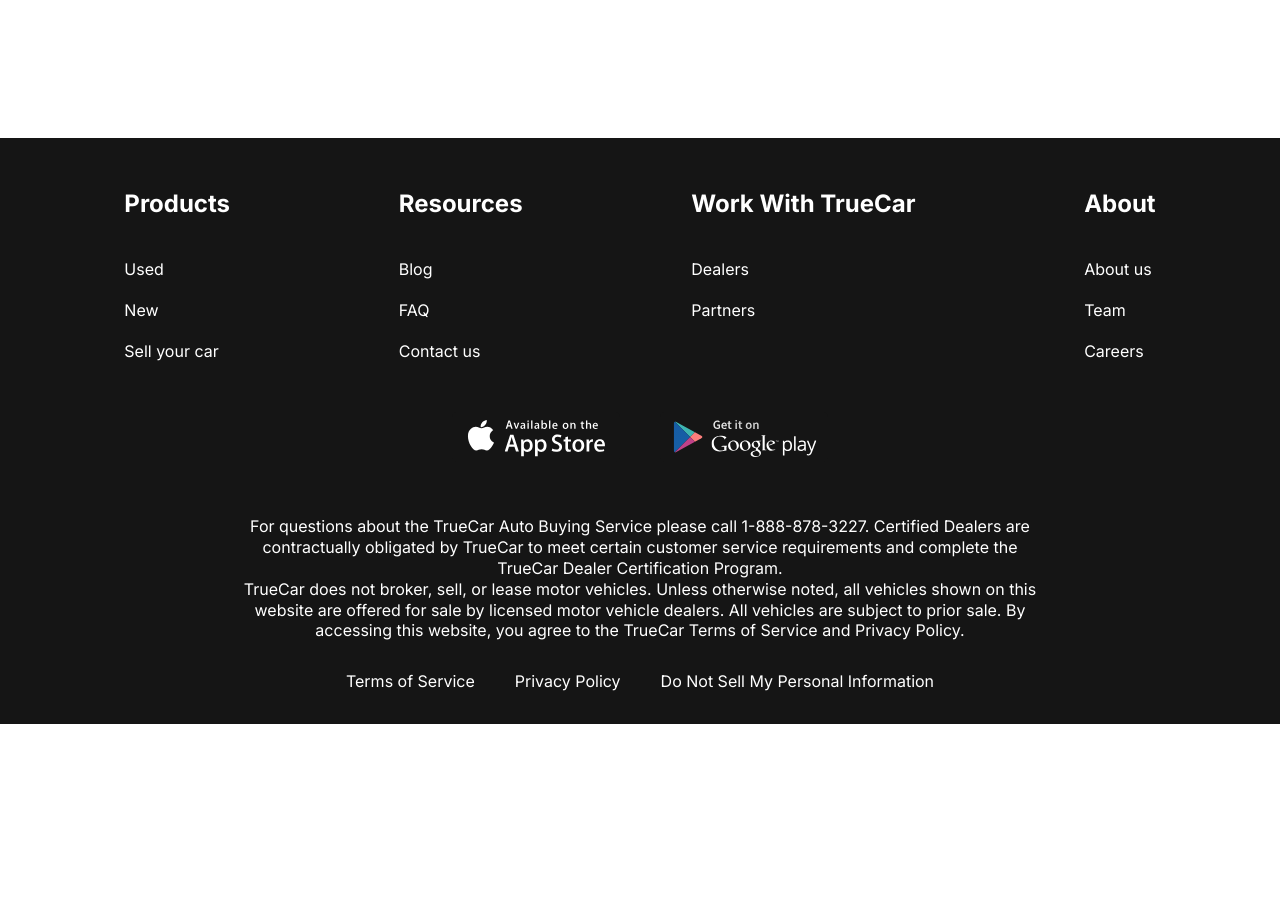
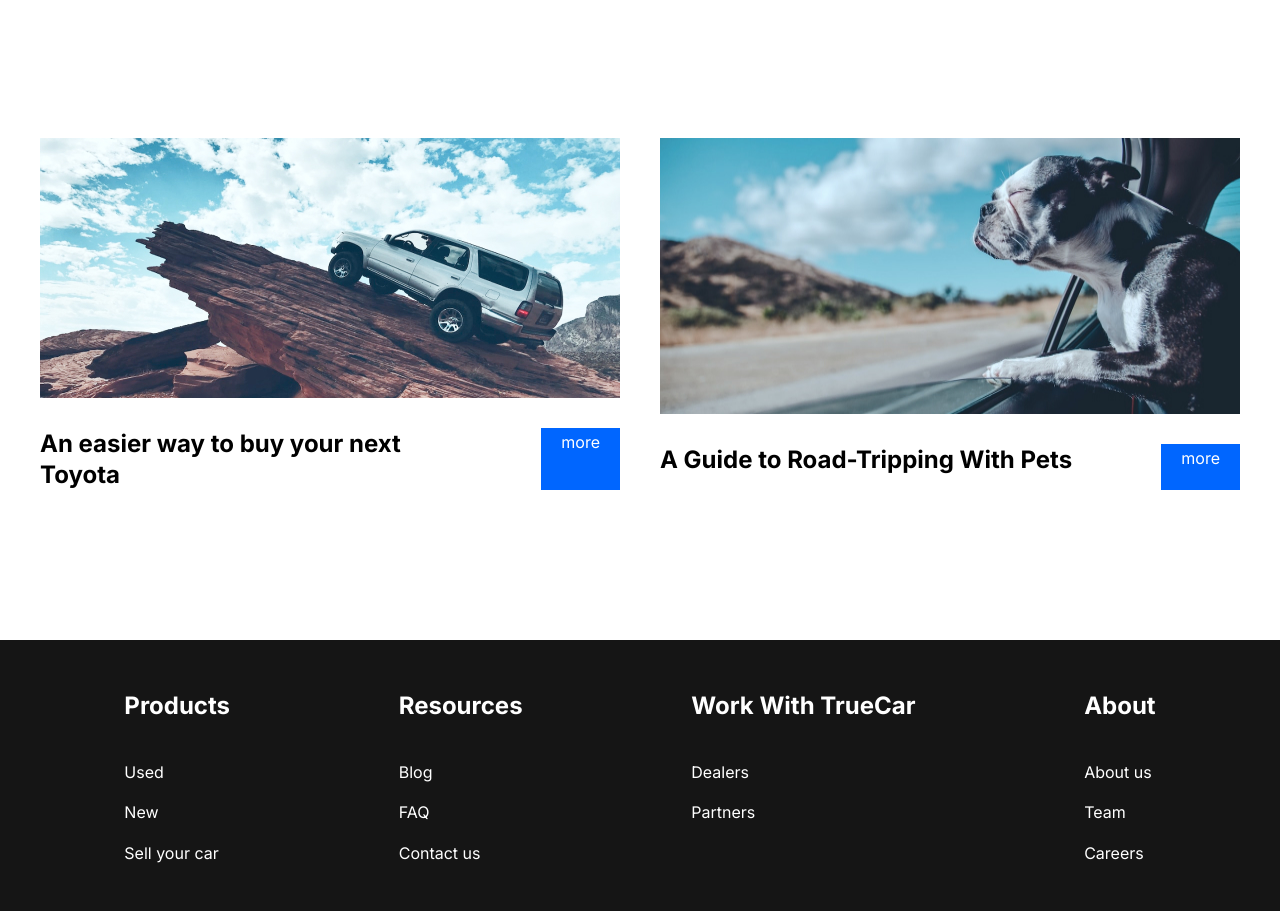
Before and after one commit to UlianaPla/lease-cars, a plain HTML site: page contacts.html in a window 1280 px wide. Shown: the part 920-1831 px from the top of the page. Before the commit the page ends 1644 px from the top, so only its background shows below. Drawn offline with Linux system fonts and the light colour scheme.

Commit message:
contacts page: blog

```diff
--- a/contacts.html
+++ b/contacts.html
@@ -60,6 +60,26 @@
               ></textarea>
               <button class="form__btn" type="submit">SUBMIT</button>
             </form>
+          </div>
+        </section>
+        <section class="blog">
+          <div class="container">
+            <div class="blog__items">
+              <div class="blog__item">
+                <img src="images/blog-1.jpg" alt="" class="blog__item-img" />
+                <h4 class="blog__item-title">
+                  An easier way to buy your next Toyota
+                </h4>
+                <a href="#" class="blog__item-link">more</a>
+              </div>
+              <div class="blog__item">
+                <img src="images/blog-2.jpg" alt="" class="blog__item-img" />
+                <h4 class="blog__item-title">
+                  A Guide to Road-Tripping With Pets
+                </h4>
+                <a href="#" class="blog__item-link">more</a>
+              </div>
+            </div>
           </div>
         </section>
       </main>
--- a/css/style.css
+++ b/css/style.css
@@ -397,3 +397,36 @@
   padding: 13px 61px;
   margin: 0 auto;
 }
+
+.blog {
+  padding-bottom: 150px;
+}
+
+.blog__items {
+  display: grid;
+  grid-template-columns: repeat(2, 1fr);
+  gap: 40px;
+}
+
+.blog__item {
+  display: flex;
+  justify-content: space-between;
+  flex-wrap: wrap;
+}
+
+.blog__item-img {
+  margin-bottom: 30px;
+  width: 100%;
+}
+
+.blog__item-title {
+  flex-basis: 446px;
+  font-size: 24px;
+  font-weight: 700;
+}
+
+.blog__item-link {
+  color: #fff;
+  background-color: #0066ff;
+  padding: 4px 20px;
+}
```
Also changed, not shown: images/blog-1.jpg (added), images/blog-2.jpg (added).
